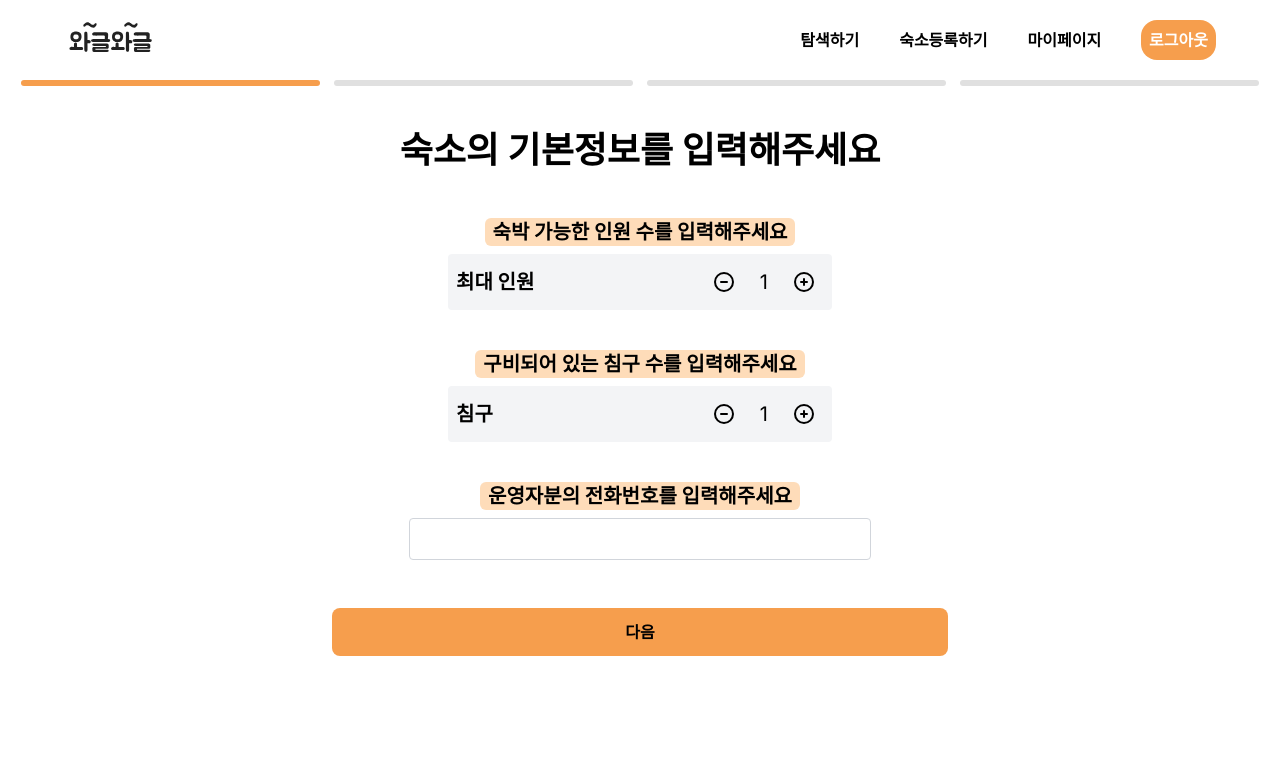
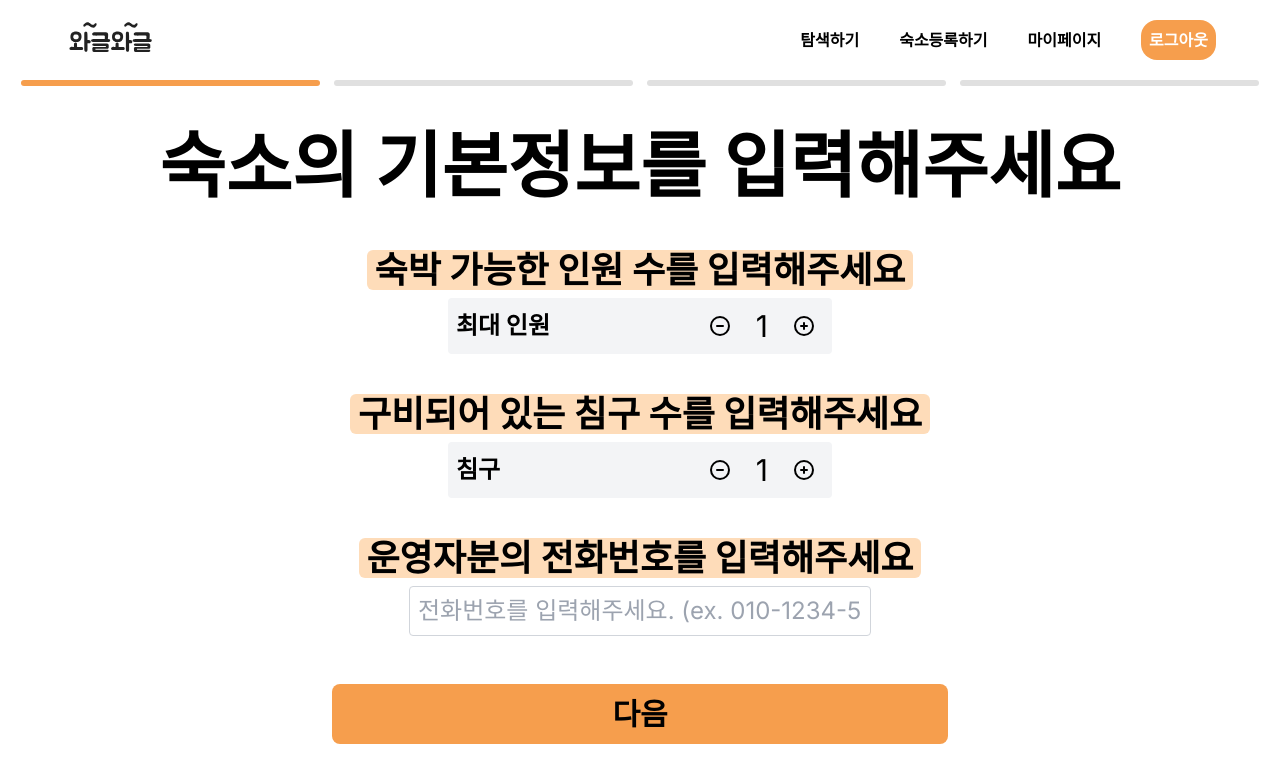
Before and after one commit to Ji-Hyeon212/wagglewaggle, a Next.js app: page /register in a window 1280 px wide. Shown: the top 782 px of the page. Built offline with nearby package versions, Linux system fonts and the light colour scheme.

Commit message:
#8 글자크기 확대

```diff
--- a/src/components/register/Step1.tsx
+++ b/src/components/register/Step1.tsx
@@ -30,22 +30,22 @@ const Step1: React.FC<StepProps> = ({ setFormData, formData, nextStep }) => {
 
   return (
     <div className="p-6 flex flex-col items-center">
-      <h2 className="text-4xl font-bold mb-12 text-center">숙소의 기본정보를 입력해주세요</h2>
+      <h2 className="text-7xl font-bold mb-12 text-center">숙소의 기본정보를 입력해주세요</h2>
       <div className="w-3/4 mb-4">
-        <label className="block text-xl font-bold mb-2 text-center">
+        <label className="block text-4xl font-bold mb-2 text-center">
           <span className="inline-block rounded-md bg-orange-300 bg-opacity-50 px-2">
             숙박 가능한 인원 수를 입력해주세요
           </span>
         </label>
         <div className="flex justify-between items-center bg-gray-100 p-2 rounded w-full max-w-sm mx-auto">
-          <span className="text-xl font-bold">최대 인원</span>
+          <span className="text-2xl font-bold">최대 인원</span>
           <div className="flex items-center">
             <button onClick={handleDecrement} className="p-2">
               <svg xmlns="http://www.w3.org/2000/svg" fill="none" viewBox="0 0 24 24" strokeWidth="2" stroke="currentColor" className="w-6 h-6">
                 <path strokeLinecap="round" strokeLinejoin="round" d="M15 12H9m12 0a9 9 0 11-18 0 9 9 0 0118 0z" />
               </svg>
             </button>
-            <span className="text-xl mx-4">{maxOccupancy === Infinity ? '∞' : maxOccupancy}</span>
+            <span className="text-3xl mx-4">{maxOccupancy === Infinity ? '∞' : maxOccupancy}</span>
             <button onClick={handleIncrement} className="p-2">
               <svg xmlns="http://www.w3.org/2000/svg" fill="none" viewBox="0 0 24 24" strokeWidth="2" stroke="currentColor" className="w-6 h-6">
                 <path strokeLinecap="round" strokeLinejoin="round" d="M12 9v6m3-3H9m12 0a9 9 0 11-18 0 9 9 0 0118 0z" />
@@ -56,20 +56,20 @@ const Step1: React.FC<StepProps> = ({ setFormData, formData, nextStep }) => {
       </div>
       <br />
       <div className="w-3/4 mb-4">
-        <label className="block text-xl font-bold mb-2 text-center">
+        <label className="block text-4xl font-bold mb-2 text-center">
           <span className="inline-block rounded-md bg-orange-300 bg-opacity-50 px-2">
             구비되어 있는 침구 수를 입력해주세요
           </span>
         </label>
         <div className="flex justify-between items-center bg-gray-100 p-2 rounded w-full max-w-sm mx-auto">
-          <span className="text-xl font-bold">침구</span>
+          <span className="text-2xl font-bold">침구</span>
           <div className="flex items-center">
             <button onClick={() => setBedCount(bedCount > 0 ? bedCount - 1 : 0)} className="p-2">
               <svg xmlns="http://www.w3.org/2000/svg" fill="none" viewBox="0 0 24 24" strokeWidth="2" stroke="currentColor" className="w-6 h-6">
                 <path strokeLinecap="round" strokeLinejoin="round" d="M15 12H9m12 0a9 9 0 11-18 0 9 9 0 0118 0z" />
               </svg>
             </button>
-            <span className="text-xl mx-4">{bedCount}</span>
+            <span className="text-3xl mx-4">{bedCount}</span>
             <button onClick={() => setBedCount(bedCount + 1)} className="p-2">
               <svg xmlns="http://www.w3.org/2000/svg" fill="none" viewBox="0 0 24 24" strokeWidth="2" stroke="currentColor" className="w-6 h-6">
                 <path strokeLinecap="round" strokeLinejoin="round" d="M12 9v6m3-3H9m12 0a9 9 0 11-18 0 9 9 0 0118 0z" />
@@ -80,7 +80,7 @@ const Step1: React.FC<StepProps> = ({ setFormData, formData, nextStep }) => {
       </div>
       <br />
       <div className="w-3/4 mb-6">
-        <label className="block text-xl font-bold mb-2 text-center">
+        <label className="block text-4xl font-bold mb-2 text-center">
           <span className="inline-block rounded-md bg-orange-300 bg-opacity-50 px-2">
             운영자분의 전화번호를 입력해주세요
           </span>
@@ -90,12 +90,13 @@ const Step1: React.FC<StepProps> = ({ setFormData, formData, nextStep }) => {
             type="tel"
             value={phone}
             onChange={(e) => setPhone(e.target.value)}
-            className="text-center p-2 border border-gray-300 rounded w-1/2"
+            placeholder='전화번호를 입력해주세요. (ex. 010-1234-5678)'
+            className="text-center p-2 border border-gray-300 rounded w-1/2 text-2xl"
           />
         </div>
       </div>
       <br />
-      <button onClick={handleNext} className="bg-customColor text-black font-bold p-3 rounded-lg w-1/2">
+      <button onClick={handleNext} className="bg-customColor text-3xl text-black font-bold p-3 rounded-lg w-1/2">
         다음
       </button>
     </div>
--- a/src/components/register/Step2.tsx
+++ b/src/components/register/Step2.tsx
@@ -37,10 +37,10 @@ const Step2: React.FC<StepProps> = ({ setFormData, formData, prevStep, nextStep
 
   return (
     <div className="p-6">
-      <h2 className="text-4xl font-black mb-12 text-center">숙소의 기본정보를 이어서 입력해주세요</h2>
+      <h2 className="text-7xl font-black mb-12 text-center">숙소의 기본정보를 이어서 입력해주세요</h2>
 
-      <div className="mb-4 flex flex-col items-center">
-        <label className="block text-xl font-bold mb-2 text-center">
+      <div className="mb-6 flex flex-col items-center">
+        <label className="block text-4xl font-bold mb-2 text-center">
           <span className="inline-block rounded-md bg-orange-300 bg-opacity-50 px-2">
             숙소를 잘 나타내는 사진을 등록해주세요
           </span>
@@ -67,7 +67,7 @@ const Step2: React.FC<StepProps> = ({ setFormData, formData, prevStep, nextStep
                 d="M12 16.5v-9m-4.5 4.5H9m6 0h1.5m-7.5 4.5h6M4.5 3h15a2.25 2.25 0 012.25 2.25v13.5A2.25 2.25 0 0119.5 21H4.5A2.25 2.25 0 012.25 18.75V5.25A2.25 2.25 0 014.5 3z"
               />
             </svg>
-            <p className="text-gray-500 mt-2">여기에 파일을 끌어다 놓거나 클릭하여 파일을 선택하세요</p>
+            <p className="text-3xl text-gray-500 mt-2">여기에 시진을 끌어다 놓거나 클릭하여 사진을 선택하세요</p>
           </div>
         </div>
         <div className="mt-4 flex flex-wrap gap-4">
@@ -87,7 +87,7 @@ const Step2: React.FC<StepProps> = ({ setFormData, formData, prevStep, nextStep
       </div>
 
       <div className="mb-4 flex flex-col items-center">
-        <label className="block text-xl font-bold mb-2 text-center">
+        <label className="block text-4xl font-bold mb-2 text-center">
           <span className="inline-block rounded-md bg-orange-300 bg-opacity-50 px-2">
             숙소를 간단하게 소개해주세요
           </span>
@@ -95,12 +95,12 @@ const Step2: React.FC<StepProps> = ({ setFormData, formData, prevStep, nextStep
         <textarea
           value={description}
           onChange={(e) => setDescription(e.target.value)}
-          className="mt-2 p-4 w-full max-w-lg h-40 border-2 border-gray-300 rounded-lg focus:outline-none focus:ring-2 focus:ring-orange-400 focus:border-transparent transition-shadow shadow-md placeholder-gray-400 resize-none"
-          placeholder="어떤 내용이든 자유롭게 작성해주세요 :)"
+          className="text-3xl mt-2 p-4 w-full max-w-lg h-40 border-2 border-gray-300 rounded-lg focus:outline-none focus:ring-2 focus:ring-orange-400 focus:border-transparent transition-shadow shadow-md placeholder-gray-400 resize-none"
+          placeholder="자유롭게 숙소를 설명해주세요 :)"
         ></textarea>
       </div>
 
-      <div className="flex justify-center space-x-2 mx-150">
+      <div className="flex justify-center space-x-2 mx-150 text-3xl">
         <button onClick={prevStep} className="bg-gray-300 text-black font-bold p-3 rounded-lg w-1/4">
           뒤로
         </button>
--- a/src/components/register/Step4.tsx
+++ b/src/components/register/Step4.tsx
@@ -16,14 +16,14 @@ const Step4: React.FC<StepProps> = ({ setFormData, formData, prevStep, submitFor
 
   return (
     <div className="p-6">
-      <h2 className="text-4xl font-black mb-4 text-center">다 끝났어요.</h2>
-      <h2 className="text-4xl font-black mb-12 text-center">마지막으로 숙소 위치를 입력해주세요!</h2>
+      <h2 className="text-7xl font-black mb-4 text-center">다 끝났어요.</h2>
+      <h2 className="text-7xl font-black mb-12 text-center">마지막으로 숙소 위치를 입력해주세요!</h2>
 
       <div className="mb-8">
         <input
           type="text"
           placeholder="주소를 입력하세요."
-          className="w-full p-4 text-lg border border-gray-300 rounded-lg"
+          className="w-full p-4 text-xl border border-gray-300 rounded-lg"
           value={location}
           onChange={(e) => setLocation(e.target.value)}
         />
@@ -36,7 +36,7 @@ const Step4: React.FC<StepProps> = ({ setFormData, formData, prevStep, submitFor
         </div>
       </div>
 
-      <div className="flex justify-center space-x-2 mx-150">
+      <div className="flex justify-center space-x-2 mx-150 text-3xl">
         <button onClick={prevStep} className="bg-gray-300 text-black font-bold p-3 rounded-lg w-1/4">
           이전
         </button>
--- a/src/components/register/Step5.tsx
+++ b/src/components/register/Step5.tsx
@@ -3,9 +3,9 @@ import React from 'react';
 const Step5 = () => {
   return (
     <div className="p-6 flex flex-col items-center">
-      <h2 className="text-4xl font-black mb-12 text-center">숙소 등록이 완료되었습니다!!</h2>
+      <h2 className="text-7xl font-black mb-4 text-center">숙소 등록이 완료되었습니다!!</h2>
       <img src={"/images/register/check-contained.png"} alt="check" width={500} height={500} />
-      <button className="bg-customColor text-black font-bold p-3 rounded-lg w-1/2">
+      <button className="bg-customColor text-black font-bold p-3 rounded-lg w-1/2 text-3xl">
         메인으로 돌아가기
       </button>
     </div>
```
Also changed, not shown: src/components/register/Step3.tsx (+22 -16 lines).
